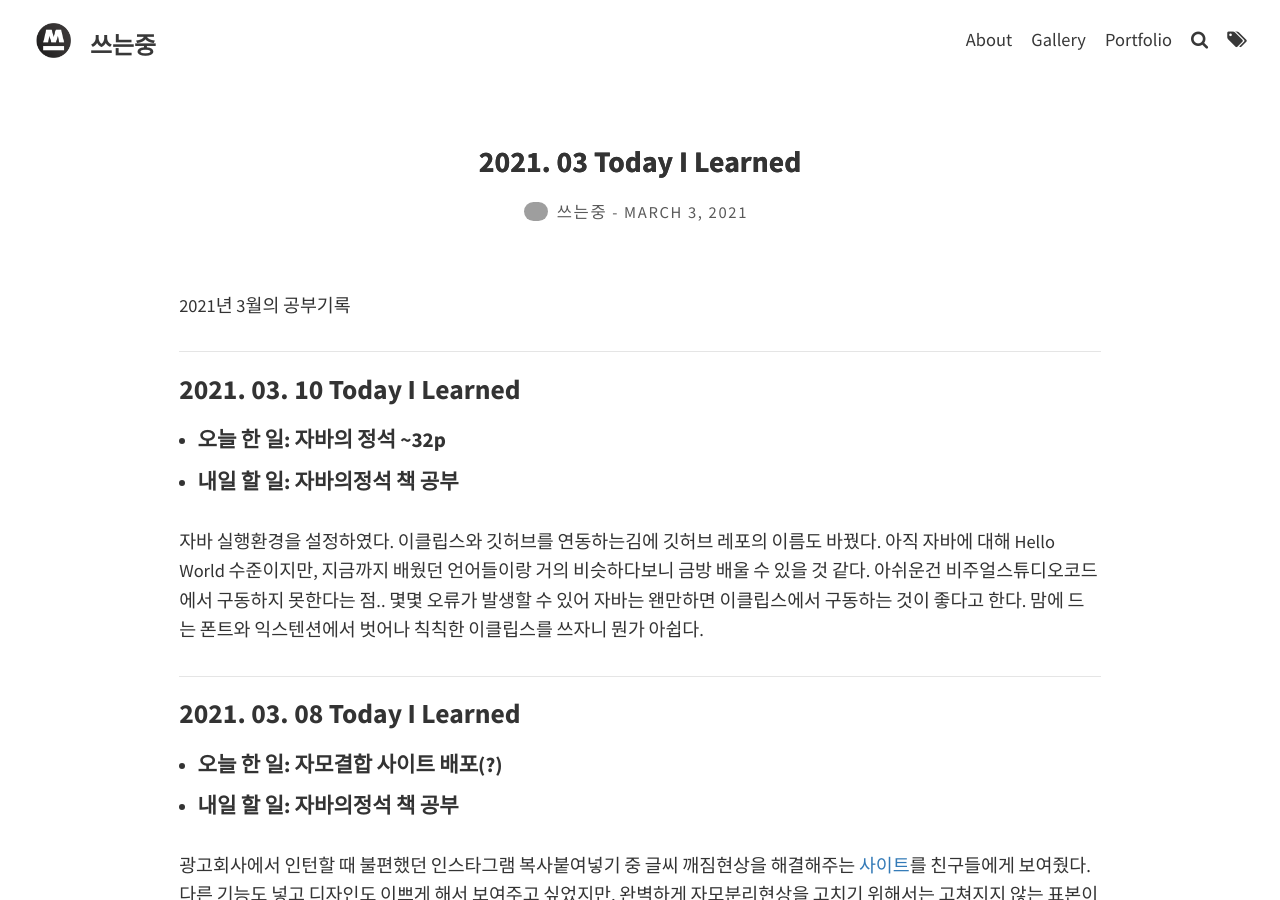
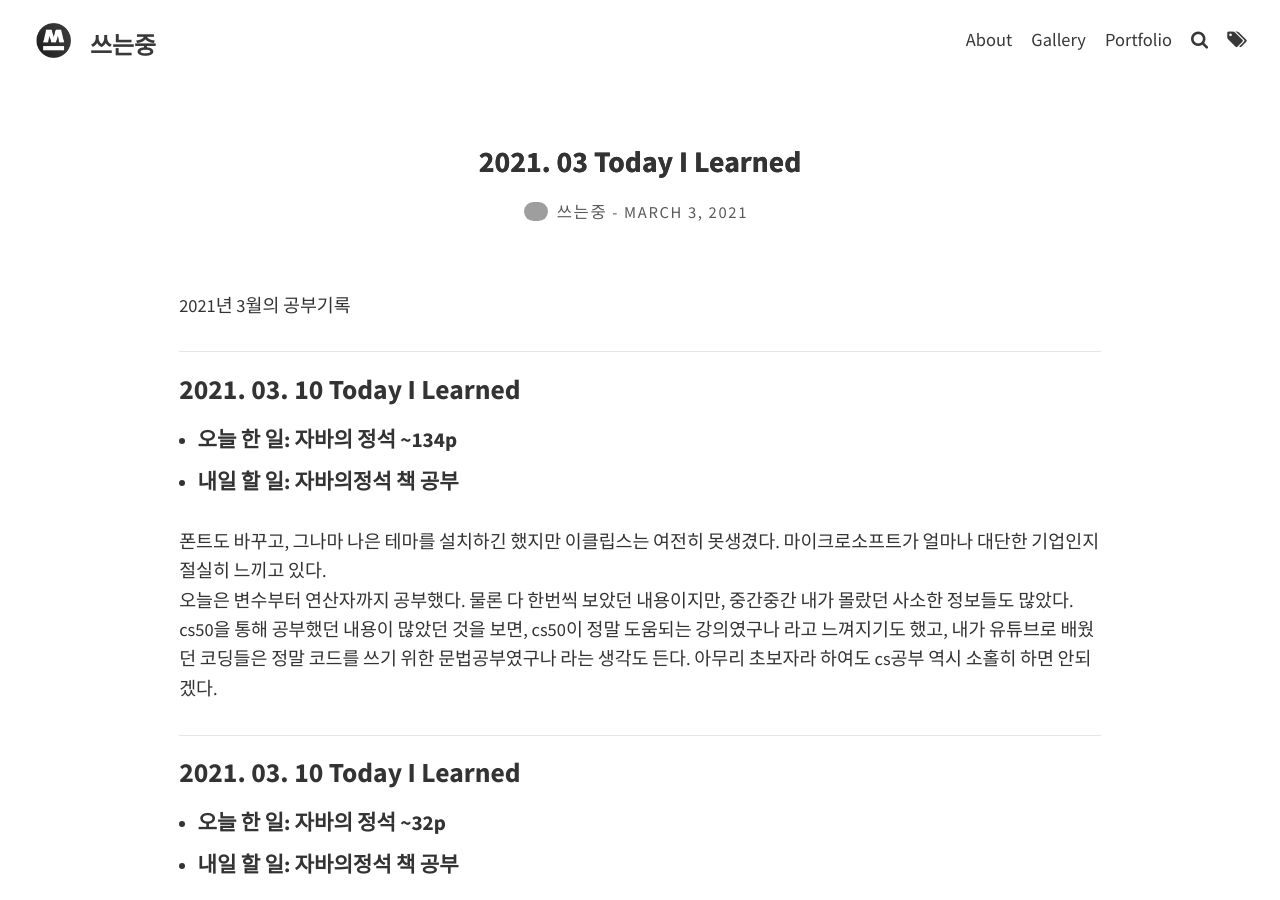
Before and after one commit to TaeIng/taeing.github.io, a Jekyll site: the page built from _posts/TIL/2021-03-03-TIL.md, in a window 1280 px wide and 900 px high. Built offline with Jekyll 4.4.1, drawn with Linux system fonts in a browser that asks for light colours; comment, search, counter and statistics services are not loaded; grey boxes are pictures that could not be loaded.

Commit message:
POST: 3월 11일 TIL 추가

```diff
--- a/_posts/TIL/2021-03-03-TIL.md
+++ b/_posts/TIL/2021-03-03-TIL.md
@@ -8,6 +8,16 @@ excerpt_separator: <!--more-->
 
 2021년 3월의 공부기록
  <!--more-->
+
+ - - -
+
+<h3>2021. 03. 10 Today I Learned</h3>
+- <h4>오늘 한 일: 자바의 정석 ~134p
+- <h4>내일 할 일: 자바의정석 책 공부</h4>
+
+폰트도 바꾸고, 그나마 나은 테마를 설치하긴 했지만 이클립스는 여전히 못생겼다. 마이크로소프트가 얼마나 대단한 기업인지 절실히 느끼고 있다.
+오늘은 변수부터 연산자까지 공부했다. 물론 다 한번씩 보았던 내용이지만, 중간중간 내가 몰랐던 사소한 정보들도 많았다. cs50을 통해 공부했던 내용이 많았던 것을 보면, cs50이 정말 도움되는 강의였구나 라고 느껴지기도 했고, 내가 유튜브로 배웠던 코딩들은 정말 코드를 쓰기 위한 문법공부였구나 라는 생각도 든다. 아무리 초보자라 하여도 cs공부 역시 소홀히 하면 안되겠다.
+
 - - -
 
 <h3>2021. 03. 10 Today I Learned</h3>
```
